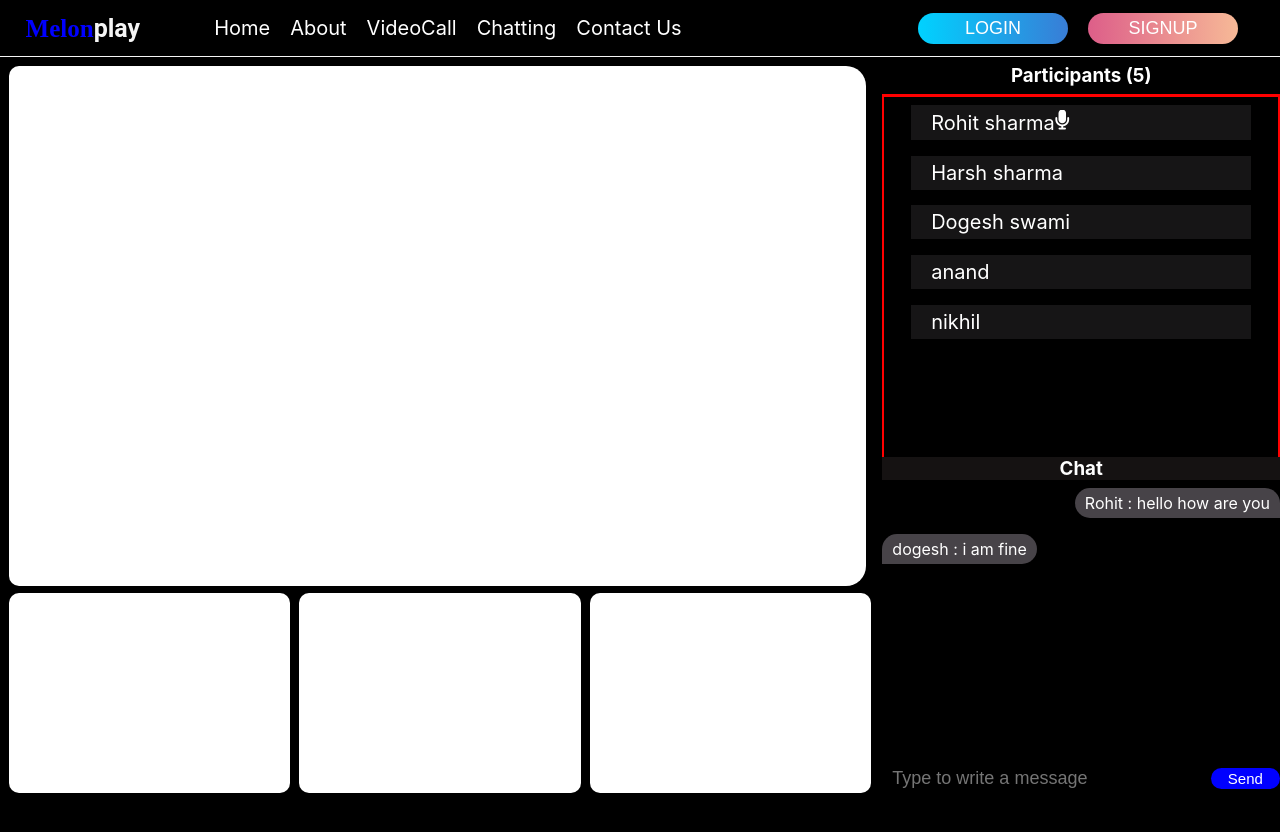
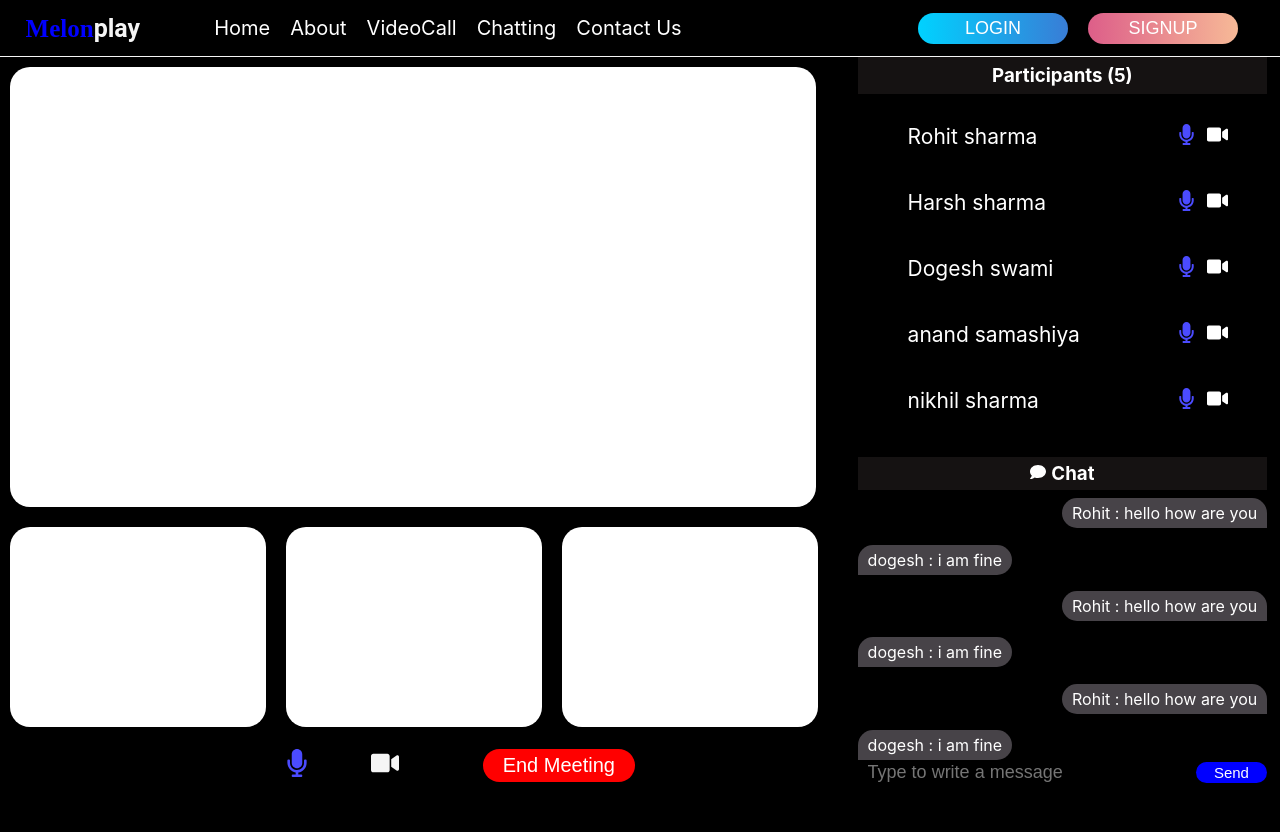
Before and after one commit to aluparsad/Melonplay, a React (Create React App) app: page /Videocall in a window 1280 px wide. Shown: the top 832 px of the page. Built offline with nearby package versions, Linux system fonts and the light colour scheme.

Commit message:
Adding icons in video call section

```diff
--- a/package.json
+++ b/package.json
@@ -3,6 +3,8 @@
   "version": "0.1.0",
   "private": true,
   "dependencies": {
+    "@fortawesome/free-solid-svg-icons": "^6.1.1",
+    "@fortawesome/react-fontawesome": "^0.2.0",
     "@material-ui/core": "^4.12.4",
     "@material-ui/icons": "^4.11.3",
     "@testing-library/jest-dom": "^5.16.4",
@@ -10,6 +12,7 @@
     "@testing-library/user-event": "^13.5.0",
     "react": "^18.1.0",
     "react-dom": "^18.1.0",
+    "react-icons": "^4.4.0",
     "react-router-dom": "^6.3.0",
     "react-scripts": "5.0.1",
     "web-vitals": "^2.1.4"
--- a/src/App.js
+++ b/src/App.js
@@ -26,7 +26,7 @@ function App() {
           <Route path='/About' element={<About />} />
           <Route path='/Videocall' element={<Videocall />} />
           <Route path='/Chatting' element={<Chatting />} />
-          <Route path='/Contactus' element={<Contactus />} />
+          {/* <Route path='/Contactus' element={<Contactus />} /> */}
         </Routes>
       </BrowserRouter>
     </>
--- a/src/components/Videocall.js
+++ b/src/components/Videocall.js
@@ -1,16 +1,44 @@
 import React from 'react';
 import '../sass/video_call.css';
-// import MicIcon from "@mui/icons-material/Mic";
+import { FaHeart, FaMicrophone, FaVideo, FaComment, FaMicrophoneSlash, FaVideoSlash } from 'react-icons/fa';
+import { icons } from 'react-icons/lib';
+
+
 
 export default function Video_call() {
+    const changeicon = () => {
+        <div className="mic">
+            <FaMicrophoneSlash />
+        </div>
+    }
+
+
     return (
         <>
             <div className="container">
-                <div className="video-call">
-                    <div className="frnd frnd-1"></div>
-                    <div className="frnd frnd-2"></div>
-                    <div className="frnd frnd-3"></div>
-                    <div className="frnd frnd-4"></div>
+                <div className="container-2">
+                    <div className="video-call">
+                        <div className="frnd frnd-1"></div>
+                        <div className="frnd frnd-2"></div>
+                        <div className="frnd frnd-3"></div>
+                        <div className="frnd frnd-4"></div>
+                    </div>
+
+                    <div className="functions">
+                        <div className="icons">
+                            <div className="mic i">
+                                <FaMicrophone size={28} onClick={changeicon} />
+                                {/* <FaMicrophoneSlash size={28}/> */}
+                            </div>
+                            <div className="icon-video i">
+                                <FaVideo size={28} />
+                                {/* <FaVideoSlash size={28}/> */}
+                            </div>
+                        </div>
+                        <button className="end-meeting">
+                            End Meeting
+                        </button>
+                    </div>
                 </div>
                 <div className="right">
                     <div className="video-members">
@@ -19,19 +47,76 @@ export default function Video_call() {
                         </div>
                         <div className="participants">
                             <div className="participant">Rohit sharma
-                                <i class="fa-solid fa-microphone"></i>
+                                <div className="icons">
+                                    <div className="i mic">
+                                        <FaMicrophone />
+                                    </div>
+                                    <div className="i video">
+                                        <FaVideo />
+                                    </div>
+                                </div>
                             </div>
-                            <div className="participant">Harsh sharma</div>
-                            <div className="participant">Dogesh swami</div>
-                            <div className="participant">anand</div>
-                            <div className="participant">nikhil</div>
+                            <div className="participant">Harsh sharma
+                                <div className="icons">
+                                    <div className="i mic">
+                                        <FaMicrophone />
+                                    </div>
+                                    <div className="i video">
+                                        <FaVideo />
+                                    </div>
+                                </div></div>
+                            <div className="participant">Dogesh swami
+                                <div className="icons">
+                                    <div className="i mic">
+                                        <FaMicrophone />
+                                    </div>
+                                    <div className="i video">
+                                        <FaVideo />
+                                    </div>
+                                </div></div>
+                            <div className="participant">anand samashiya
+                                <div className="icons">
+                                    <div className="i mic">
+                                        <FaMicrophone />
+                                    </div>
+                                    <div className="i video">
+                                        <FaVideo />
+                                    </div>
+                                </div></div>
+                            <div className="participant">nikhil
+                                sharma
+                                <div className="icons">
+                                    <div className="i mic">
+                                        <FaMicrophone />
+                                    </div>
+                                    <div className="i video">
+                                        <FaVideo />
+                                    </div>
+                                </div></div>
+                            <div className="participant">Harish motwani<div className="icons">
+                                <div className="i mic">
+                                    <FaMicrophone />
+                                </div>
+                                <div className="i video">
+                                    <FaVideo />
+                                </div>
+                            </div></div>
                         </div>
                     </div>
                     <div className="chatting">
                         <div className="chat-heading">
+                            <div className="chat-icon">
+                                <FaComment />
+                            </div>
                             <h3>Chat</h3>
                         </div>
                         <div className="chats">
+                            <div className="message-right">Rohit : hello how are you</div>
+                            <div className="message-left">dogesh : i am fine</div>
+                            <div className="message-right">Rohit : hello how are you</div>
+                            <div className="message-left">dogesh : i am fine</div>
+                            <div className="message-right">Rohit : hello how are you</div>
+                            <div className="message-left">dogesh : i am fine</div>
                             <div className="message-right">Rohit : hello how are you</div>
                             <div className="message-left">dogesh : i am fine</div>
                         </div>
--- a/src/sass/video_call.css
+++ b/src/sass/video_call.css
@@ -14,32 +14,78 @@ body {
   display: flex;
 }
 
-.video-call {
-  width: 71vw;
-  height: 93vh;
+.container-2 .video-call {
+  width: 67vw;
+  height: 85vh;
   display: -webkit-box;
   display: -ms-flexbox;
   display: flex;
-  -webkit-box-orient: horizontal;
-  -webkit-box-direction: normal;
-      -ms-flex-flow: row wrap;
-          flex-flow: row wrap;
+  -ms-flex-wrap: wrap;
+      flex-wrap: wrap;
+  background: black;
 }
 
-.video-call .frnd {
+.container-2 .video-call .frnd {
   background: white;
-  width: 22vw;
+  width: 20vw;
   height: 25vh;
-  margin-left: 1%;
-  border-radius: 10px;
+  margin: 10px 10px;
+  border-radius: 20px;
 }
 
-.video-call .frnd-1 {
-  border-bottom-right-radius: 20px;
-  border-top-right-radius: 20px;
-  width: 67vw;
-  height: 65vh;
-  margin-top: 1%;
+.container-2 .video-call .frnd-1 {
+  width: 63vw;
+  height: 55vh;
+}
+
+.container-2 .functions {
+  height: 7vh;
+  display: -webkit-box;
+  display: -ms-flexbox;
+  display: flex;
+  -webkit-box-pack: center;
+      -ms-flex-pack: center;
+          justify-content: center;
+  -webkit-box-align: center;
+      -ms-flex-align: center;
+          align-items: center;
+}
+
+.container-2 .functions .icons {
+  display: -webkit-box;
+  display: -ms-flexbox;
+  display: flex;
+  width: 200px;
+  margin: 0px 30px;
+}
+
+.container-2 .functions .icons .mic {
+  color: #4b4bff;
+}
+
+.container-2 .functions .icons .icon-video {
+  color: whitesmoke;
+}
+
+.container-2 .functions .icons .i {
+  margin: 0px 30px;
+}
+
+.container-2 .functions .icons .i:hover {
+  cursor: pointer;
+}
+
+.container-2 .functions .end-meeting {
+  font-size: 20px;
+  padding: 5px 20px;
+  color: white;
+  background: red;
+  border: none;
+  border-radius: 20px;
+}
+
+.container-2 .functions .end-meeting:hover {
+  cursor: pointer;
 }
 
 .right {
@@ -61,35 +107,52 @@ body {
 .right .video-members .video-heading {
   text-align: center;
   color: white;
-  border-bottom: 1px solid red;
   padding: 7px 0px;
+  background: #151212;
 }
 
 .right .video-members .participants {
-  border: 2px solid red;
   height: 45vh;
   overflow-y: scroll;
+}
+
+.right .video-members .participants .participant {
+  text-align: left;
+  font-size: 21px;
+  padding: 10px 15px 10px 20px;
+  width: 320px;
+  margin: 20px 0px 20px 30px;
+  border-radius: 20px;
   display: -webkit-box;
   display: -ms-flexbox;
   display: flex;
-  -webkit-box-orient: vertical;
-  -webkit-box-direction: normal;
-      -ms-flex-direction: column;
-          flex-direction: column;
-  -webkit-box-align: center;
-      -ms-flex-align: center;
-          align-items: center;
 }
 
-.right .video-members .participants .participant {
+.right .video-members .participants .participant .icons {
+  display: -webkit-box;
+  display: -ms-flexbox;
+  display: flex;
+  margin-left: auto;
+}
+
+.right .video-members .participants .participant .icons .mic {
+  color: #4b4bff;
+}
+
+.right .video-members .participants .participant .icons .video {
   color: white;
-  display: block;
-  margin: 2% 0px;
-  text-align: left;
-  width: 300px;
-  padding: 5px 20px;
-  font-size: 20px;
-  background: #161516;
+}
+
+.right .video-members .participants .participant .icons .i {
+  margin-left: 10px;
+}
+
+.right .video-members .participants .participant .icons .i:hover {
+  cursor: pointer;
+}
+
+.right .video-members .participants .participant:hover {
+  background-color: #474348;
 }
 
 .right .chatting {
@@ -100,10 +163,24 @@ body {
   color: white;
   text-align: center;
   background: #151212;
+  display: -webkit-box;
+  display: -ms-flexbox;
+  display: flex;
+  -webkit-box-pack: center;
+      -ms-flex-pack: center;
+          justify-content: center;
+  -webkit-box-align: center;
+      -ms-flex-align: center;
+          align-items: center;
+  padding: 5px 0px;
+}
+
+.right .chatting .chat-heading .chat-icon {
+  margin-right: 5px;
 }
 
 .right .chatting .chats {
-  height: 36vh;
+  height: 34vh;
   color: white;
   overflow-y: scroll;
 }
--- a/src/sass/video_call.scss
+++ b/src/sass/video_call.scss
@@ -9,33 +9,71 @@ body {
 }
 
 .container {
-    // border: 2px solid white;
     display: flex;
 }
 
-.video-call {
-    // border: 2px solid white;
-    // background: red;
-    width: 71vw;
-    height: 93vh;
-    display: flex;
-    flex-flow: row wrap;
-
-    .frnd {
+.container-2 {
+    .video-call {
         // border: 2px solid white;
-        background: white;
-        width: 22vw;
-        height: 25vh;
-        margin-left: 1%;
-        border-radius: 10px;
+        width: 67vw;
+        height: 85vh;
+        display: flex;
+        flex-wrap:wrap;
+        background: black;
+        .frnd {
+            background: white;
+            width: 20vw;
+            height: 25vh;
+            margin: 10px 10px;
+            border-radius: 20px;
+        }
+        .frnd-1{
+            width:63vw;
+            height: 55vh;
+        }
     }
 
-    .frnd-1 {
-        border-bottom-right-radius: 20px;
-        border-top-right-radius: 20px;
-        width: 67vw;
-        height: 65vh;
-        margin-top: 1%;
+    .functions {
+        // border: 2px solid blue;
+        height: 7vh;
+        display: flex;
+        justify-content: center;
+        align-items: center;
+
+        .icons {
+            display: flex;
+            width: 200px;
+            margin: 0px 30px;
+
+            .mic {
+                color: rgb(75, 75, 255);
+            }
+
+            .icon-video {
+                color: whitesmoke;
+            }
+
+            .i {
+                margin: 0px 30px;
+
+                &:hover {
+                    cursor: pointer;
+                }
+            }
+        }
+
+        .end-meeting {
+            font-size: 20px;
+            padding: 5px 20px;
+            color: white;
+            background: red;
+            border: none;
+            border-radius: 20px;
+
+            &:hover {
+                cursor: pointer;
+            }
+        }
     }
 }
 
@@ -47,35 +85,60 @@ body {
     flex-direction: column;
 
     .video-members {
-        // background: red;
         height: 50vh;
 
         .video-heading {
-            // border: 2px solid black;
             text-align: center;
             color: white;
-            border-bottom: 1px solid red;
             padding: 7px 0px;
+            background: rgb(21, 18, 18);
         }
 
         .participants {
-            border: 2px solid red;
+            // border: 2px solid red;
+            // display: flex;
+            // flex-direction: column;
+            // align-items: center;
             height: 45vh;
             overflow-y: scroll;
-            display: flex;
-            flex-direction: column;
-            align-items: center;
 
             .participant {
-                color: white;
-                display: block;
-                margin: 2% 0px;
+                text-align: left;
                 // border: 2px solid white;
-                text-align: left;
-                width: 300px;
-                padding: 5px 20px;
-                font-size: 20px;
-                background: #161516;
+                // background: rgb(45, 43, 43);
+                font-size: 21px;
+                padding: 10px 15px 10px 20px;
+                width: 320px;
+                margin: 20px 0px 20px 30px;
+                border-radius: 20px;
+                display: flex;
+
+                .icons {
+                    // border: 2px solid white;
+                    display: flex;
+                    margin-left: auto;
+
+                    .mic {
+                        color: rgb(75, 75, 255);
+                    }
+
+                    .video {
+                        color: white;
+                    }
+
+                    .i {
+                        margin-left: 10px;
+
+                        &:hover {
+                            cursor: pointer;
+                        }
+                    }
+                }
+
+                &:hover {
+                    background-color: #474348;
+                    // cursor: pointer;
+                }
             }
         }
     }
@@ -87,10 +150,18 @@ body {
             color: white;
             text-align: center;
             background: rgb(21, 18, 18);
+            display: flex;
+            justify-content: center;
+            align-items: center;
+            padding: 5px 0px;
+
+            .chat-icon {
+                margin-right: 5px;
+            }
         }
 
         .chats {
-            height: 36vh;
+            height: 34vh;
             // background: blue;
             color: white;
             overflow-y: scroll;
```
Also changed, not shown: 2 other files (tests, documents, lock files or other folders).
